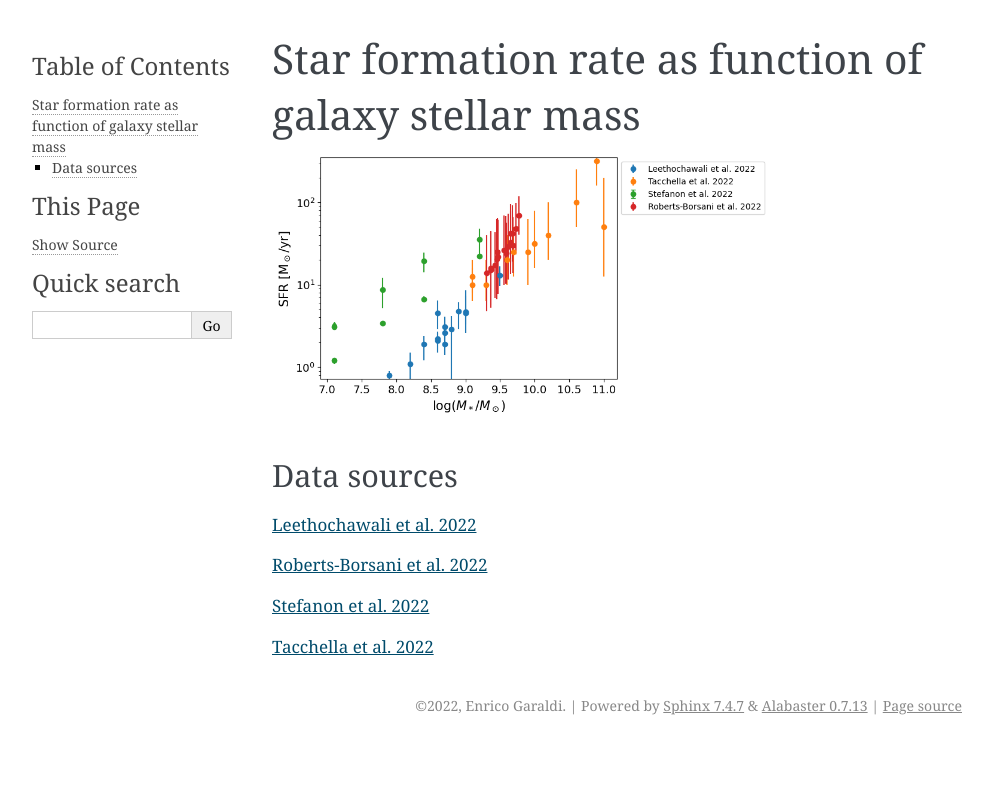
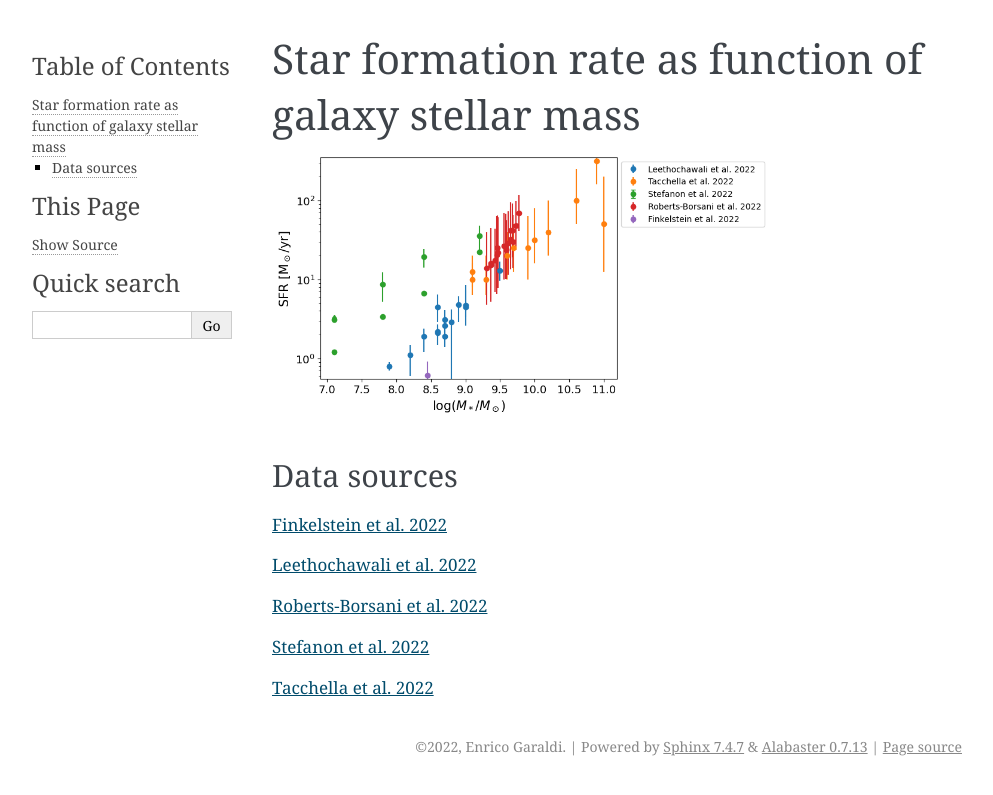
Before and after one commit to EGaraldi/corecon, a Sphinx documentation site: the page built from docs/datarst/galaxy_main_sequence.rst, in a window 1280 px wide. Shown: the top 795 px of the page, without its empty margins (148-1141 px from the left). Built offline with Sphinx 7.4.7, drawn with Linux system fonts in a browser that asks for light colours; pages that are not in the unit, such as notebooks, are missing from menus.

Commit message:
updated docs

```diff
--- a/docs/datarst/UV_luminosity_function.rst
+++ b/docs/datarst/UV_luminosity_function.rst
@@ -68,6 +68,12 @@ Data sources
 
    <a href="https://iopscience.iop.org/article/10.1088/0004-637X/810/1/71" target="_blank">Finkelstein et al. 2015</a>
 
+|Finkelstein et al. 2022|
+
+.. |Finkelstein et al. 2022| raw:: html
+
+   <a href="https://arxiv.org/pdf/2207.12474.pdf" target="_blank">Finkelstein et al. 2022</a>
+
 |Ishigaki et al. 2018|
 
 .. |Ishigaki et al. 2018| raw:: html
--- a/docs/datarst/galaxy_main_sequence.rst
+++ b/docs/datarst/galaxy_main_sequence.rst
@@ -7,6 +7,12 @@ Star formation rate  as function of galaxy stellar mass
 
 Data sources
 ^^^^^^^^^^^^
+
+|Finkelstein et al. 2022|
+
+.. |Finkelstein et al. 2022| raw:: html
+
+   <a href="https://arxiv.org/pdf/2207.12474.pdf" target="_blank">Finkelstein et al. 2022</a>
 
 |Leethochawali et al. 2022|
 
```
Also changed, not shown: docs/plots/UV_luminosity_function.png, docs/plots/galaxy_main_sequence.png.
